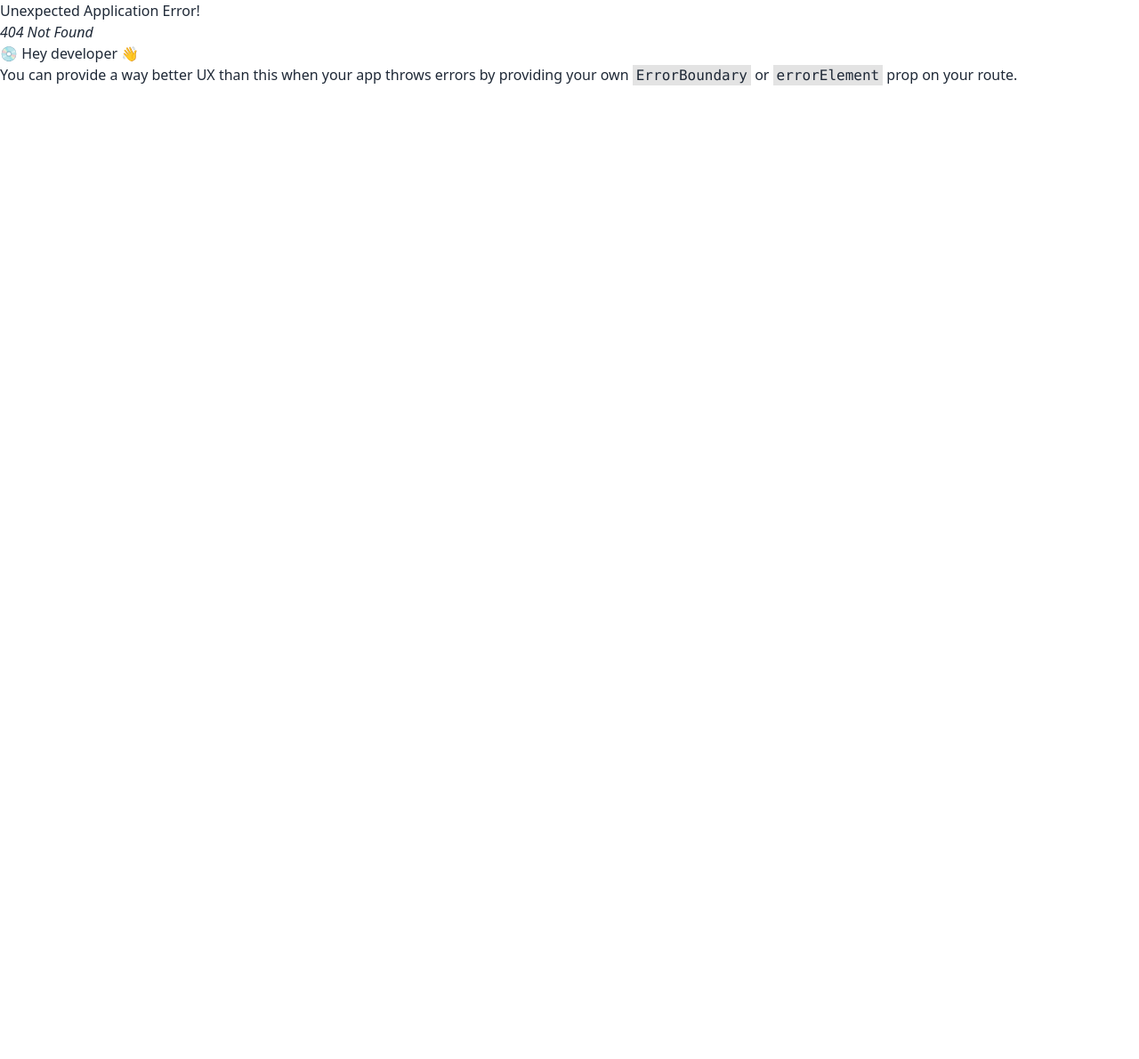
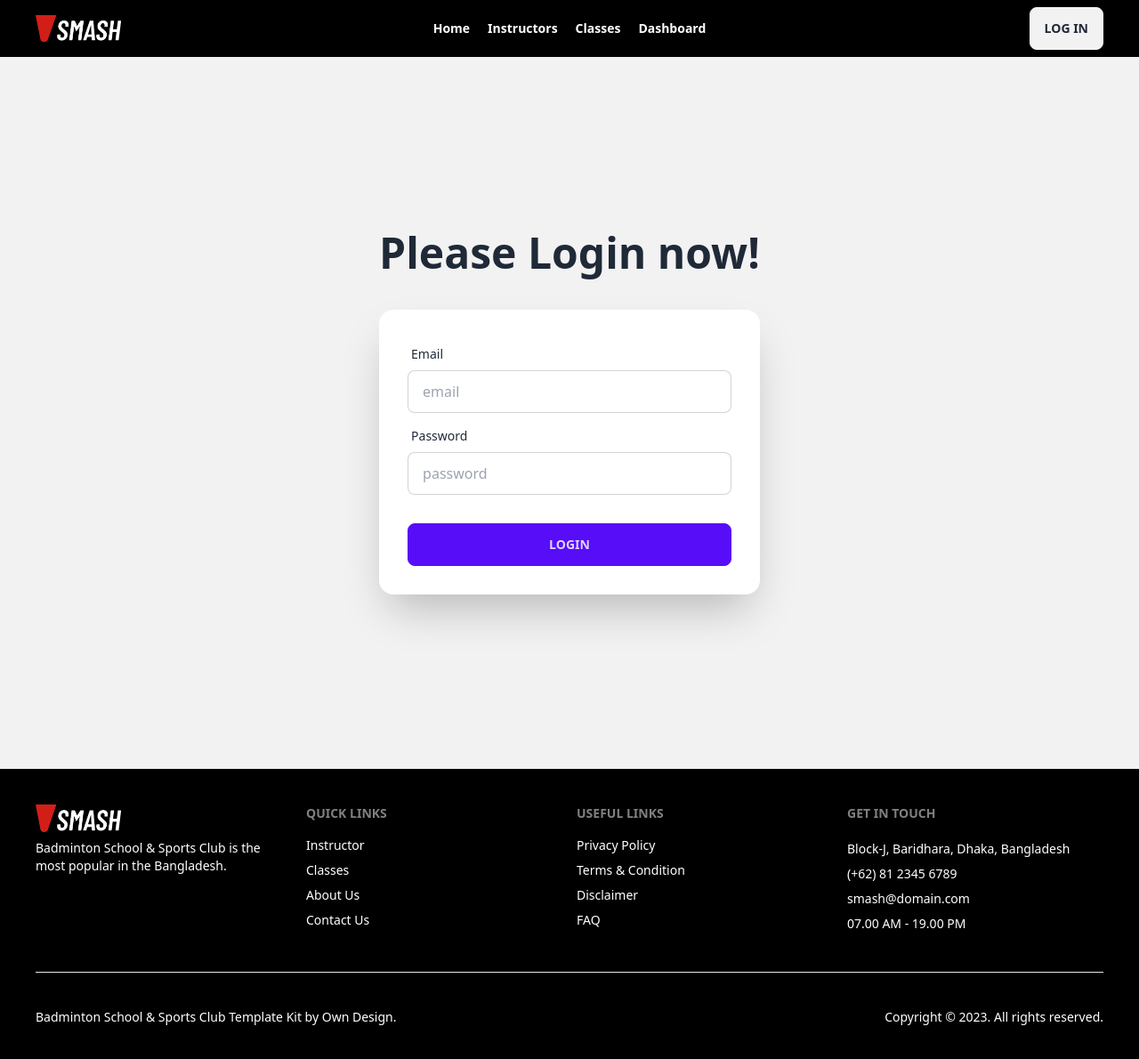
Before and after one commit to Abu-Taieb/smash-client, a React (Vite) app: page /logIn in a window 1280 px wide. Before the commit this address had no page. Shown: the top 1190 px of the page at 89% size. Before the commit the page ends 800 px from the top, so only its background shows below. Built offline with nearby package versions, Linux system fonts and the light colour scheme.

Commit message:
Footer Design Complete

```diff
--- a/package.json
+++ b/package.json
@@ -14,6 +14,7 @@
     "match-sorter": "^6.3.1",
     "react": "^18.2.0",
     "react-dom": "^18.2.0",
+    "react-icons": "^4.9.0",
     "react-router-dom": "^6.12.0",
     "sort-by": "^1.2.0"
   },
@@ -28,6 +29,7 @@
     "eslint-plugin-react-hooks": "^4.6.0",
     "eslint-plugin-react-refresh": "^0.3.4",
     "postcss": "^8.4.24",
+    "prettier": "2.8.8",
     "tailwindcss": "^3.3.2",
     "vite": "^4.3.9"
   }
--- a/src/Components/Layout/Main/Main.jsx
+++ b/src/Components/Layout/Main/Main.jsx
@@ -1,9 +1,11 @@
 import { Outlet } from "react-router-dom";
 import Footer from "../../Pages/Shared/Footer/Footer";
+import Navbar from "../../Pages/Shared/Navbar/Navbar";
 
 const Main = () => {
     return (
-        <div>
+        <div className="">
+            <Navbar></Navbar>
             <Outlet></Outlet>
             <Footer></Footer>
         </div>
--- /dev/null
+++ b/src/Components/Pages/Classes/Classes.jsx
@@ -0,0 +1,11 @@
+
+
+const Classes = () => {
+    return (
+        <div>
+            <h2 className="text-2xl">All Classes</h2>
+        </div>
+    );
+};
+
+export default Classes;
--- /dev/null
+++ b/src/Components/Pages/Dashboard/Dashboard.jsx
@@ -0,0 +1,11 @@
+
+
+const Dashboard = () => {
+    return (
+        <div>
+            <h2 className="text-2xl">Dashboard</h2>
+        </div>
+    );
+};
+
+export default Dashboard;
--- a/src/Components/Pages/Home/Home/Home.jsx
+++ b/src/Components/Pages/Home/Home/Home.jsx
@@ -3,6 +3,7 @@ const Home = () => {
     return (
         <div>
             <h2 className="text-2xl">This is Home</h2>
+            <img src="https://templatekit.jegtheme.com/smash/wp-content/uploads/sites/308/2022/07/young-woman-playing-badminton-over-white-backgroun-2021-min-PAZRKG4-800x787.png" alt="" />
         </div>
     );
 };
--- /dev/null
+++ b/src/Components/Pages/Instructor/Instructors.jsx
@@ -0,0 +1,11 @@
+
+
+const Instructors = () => {
+    return (
+        <div>
+            <h2 className="text-2xl">Hello Instructors</h2>
+        </div>
+    );
+};
+
+export default Instructors;
--- /dev/null
+++ b/src/Components/Pages/LogIn/LogIn.jsx
@@ -0,0 +1,33 @@
+
+const LogIn = () => {
+    return (
+        <div className="hero min-h-screen bg-base-200">
+  <div className="">
+    <div className="text-center mb-10">
+      <h1 className="text-5xl font-bold ">Please Login now!</h1>
+    </div>
+    <form className="card w-full max-w-md shadow-2xl bg-base-100">
+      <div className="card-body">
+        <div className="form-control">
+          <label className="label">
+            <span className="label-text">Email</span>
+          </label>
+          <input type="email" name="email" placeholder="email" required className="input input-bordered" />
+        </div>
+        <div className="form-control">
+          <label className="label">
+            <span className="label-text">Password</span>
+          </label>
+          <input type="password" placeholder="password" name="password" required className="input input-bordered" />
+        </div>
+        <div className="form-control mt-6">
+          <button className="btn btn-primary">Login</button>
+        </div>
+      </div>
+    </form>
+  </div>
+</div>
+    );
+};
+
+export default LogIn;
--- a/src/Components/Pages/Shared/Footer/Footer.jsx
+++ b/src/Components/Pages/Shared/Footer/Footer.jsx
@@ -12,22 +12,22 @@ const Footer = () => {
   </div>
   <div>
     <span className="footer-title">QUICK LINKS</span>
-    <Link to={'/about'} className="link-hover">Branding</Link>
-    <a className="link link-hover">Design</a>
-    <a className="link link-hover">Marketing</a>
-    <a className="link link-hover">Advertisement</a>
+    <Link to={'/instructor'} className="link-hover">Instructor</Link>
+    <Link to={'/classes'} className="link-hover">Classes</Link>
+    <Link to={'/about'} className="link-hover">About Us</Link>
+    <Link to={'/contact'} className="link-hover">Contact Us</Link>
   </div>
   <div>
     <span className="footer-title">USEFUL LINKS</span>
-    <a className="link link-hover">About us</a>
-    <a className="link link-hover">Contact</a>
-    <a className="link link-hover">Jobs</a>
-    <a className="link link-hover">Press kit</a>
+    <Link className="link-hover">Privacy Policy</Link>
+    <Link className="link-hover">Terms & Condition</Link>
+    <Link className="link-hover">Disclaimer</Link>
+    <Link className="link-hover">FAQ</Link>
   </div>
   <div>
     <span className="footer-title">GET IN TOUCH</span>
-    <div className="">
-        <p>Block-J, Baridhara, Dhaka, Bangladesh</p>
+    <div className="leading-7">
+         <p>Block-J, Baridhara, Dhaka, Bangladesh</p>
 <p>
 (+62) 81 2345 6789
 </p>
--- /dev/null
+++ b/src/Components/Pages/Shared/Navbar/Navbar.jsx
@@ -0,0 +1,36 @@
+import logo from '../../../../../public/smash-logo-white-ok.png'
+import { Link, NavLink } from "react-router-dom";
+
+const Navbar = () => {
+    return (
+        <div className="navbar bg-black px-10 text-white font-bold">
+  <div className="navbar-start">
+    <div className="dropdown">
+      <label tabIndex={0} className="btn btn-ghost lg:hidden">
+        <svg xmlns="http://www.w3.org/2000/svg" className="h-5 w-5" fill="none" viewBox="0 0 24 24" stroke="currentColor"><path strokeLinecap="round" strokeLinejoin="round" strokeWidth="2" d="M4 6h16M4 12h8m-8 6h16" /></svg>
+      </label>
+      <ul tabIndex={0} className="menu menu-sm dropdown-content mt-3 p-2 shadow bg-base-100 rounded-box w-52">
+        <NavLink to={'/'}>Home</NavLink>
+        <NavLink to={'instructor'}>Instructors</NavLink>
+        <NavLink to={'/classes'}>Classes</NavLink>
+        <NavLink to={'/dashboard'}>Dashboard</NavLink>
+      </ul>
+    </div>
+    <Link to={'/'} className=""><img className='w-24' src={logo} alt="" /></Link>
+  </div>
+  <div className="navbar-center hidden lg:flex">
+    <ul className="menu menu-horizontal px-1 gap-5">
+      <NavLink to={'/'}>Home</NavLink>
+      <NavLink to={'instructor'}>Instructors</NavLink>
+      <NavLink to={'/classes'}>Classes</NavLink>
+      <NavLink to={'/dashboard'}>Dashboard</NavLink>
+    </ul>
+  </div>
+  <div className="navbar-end">
+    <Link to={'/logIn'} className="btn">Log in</Link>
+  </div>
+</div>
+    );
+};
+
+export default Navbar;
```
Also changed, not shown: src/Components/Routes/Routes.jsx (+18 -2 lines), 1 other file (tests, documents, lock files or other folders).
